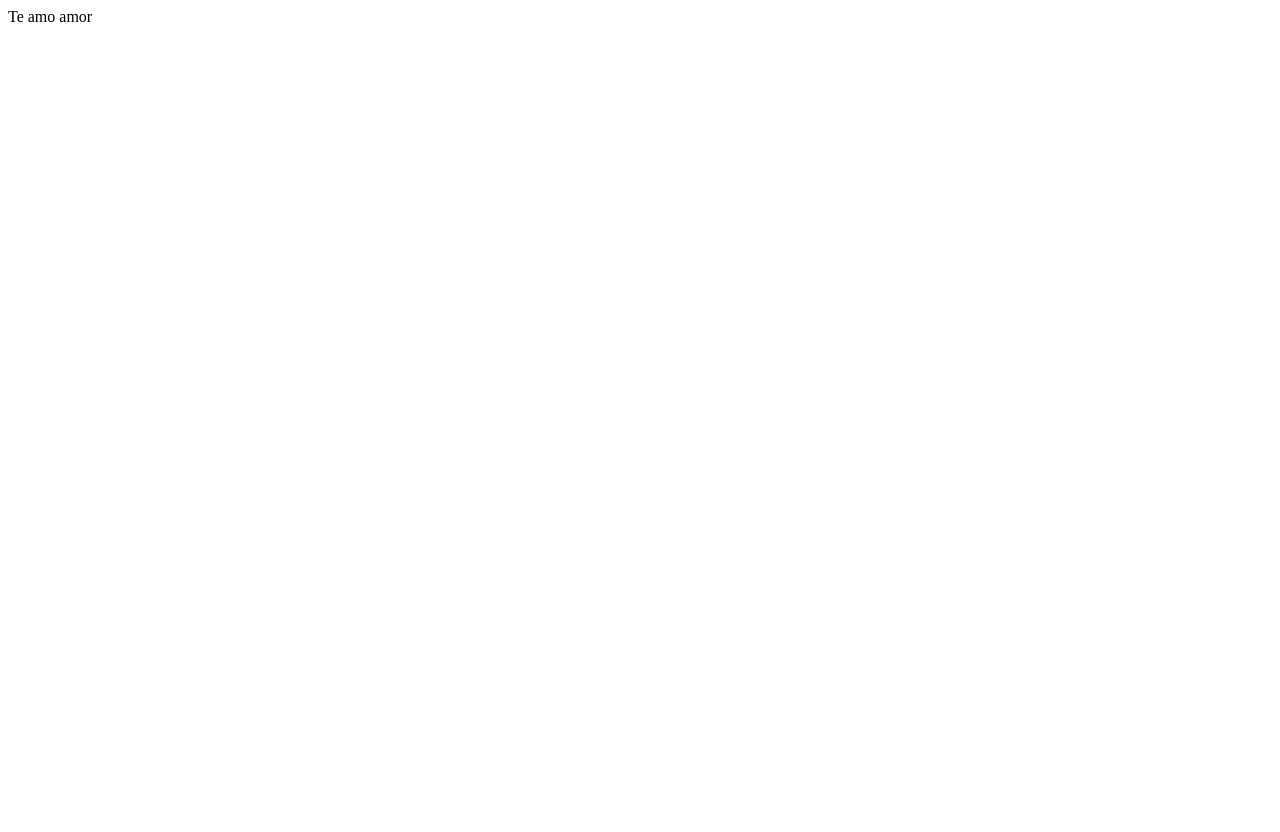
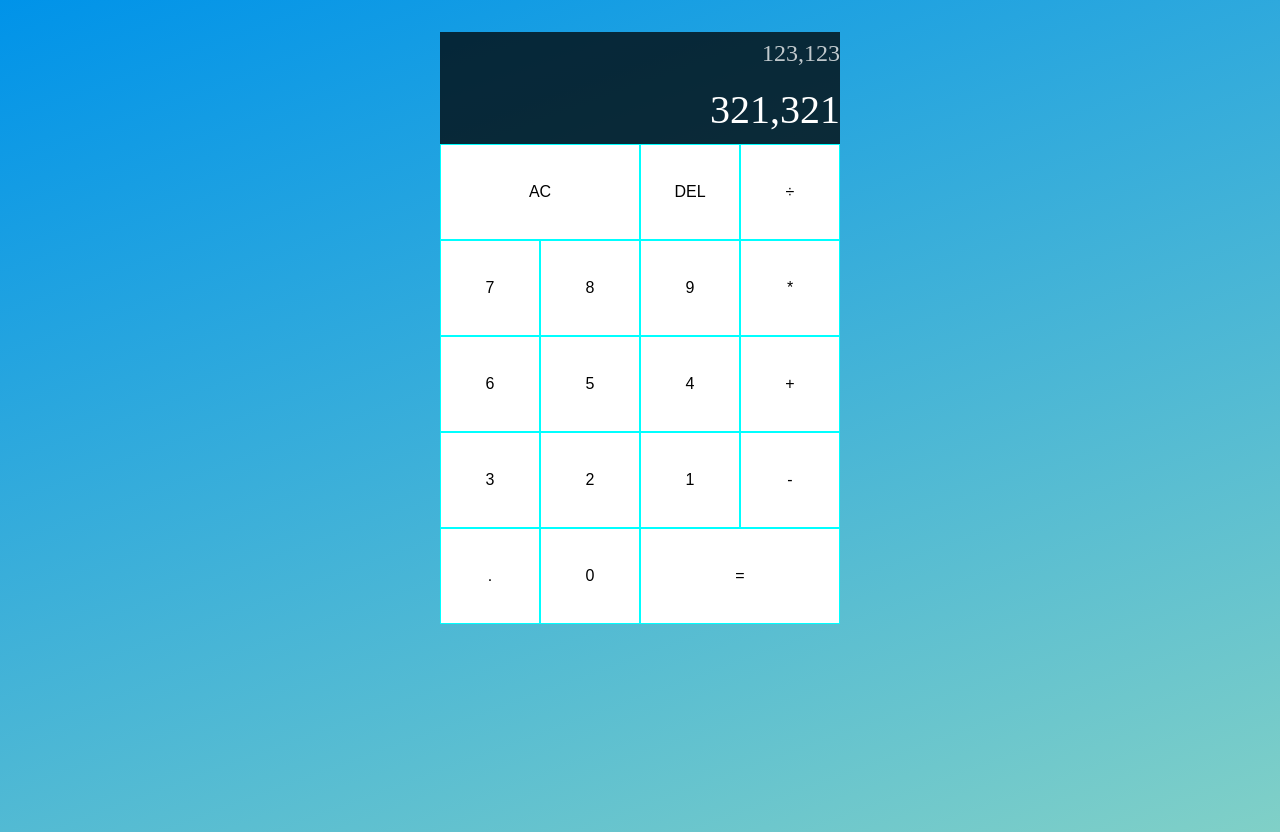
Before and after one commit to DevCaique/Calculator, a React (Vite) app: page / in a window 1280 px wide. Before the commit the page ends 800 px from the top, so only its background shows below. Built offline with nearby package versions, Linux system fonts and the light colour scheme.

Commit message:
basic style added

```diff
--- /dev/null
+++ b/src/App.css
@@ -0,0 +1,77 @@
+/* ======================================== Google Fonts ======================================== */
+
+/* ======================================== HTML Formating ======================================== */
+
+* {
+  padding: 0;
+  margin: 0;
+  box-sizing: border-box;
+}
+
+body {
+  line-height: 1.6;
+  background-color: #0093e9;
+  background-image: linear-gradient(160deg, #0093e9 0%, #80d0c7 100%);
+  min-height: 100vh;
+  overflow: hidden;
+}
+
+h1,
+h2,
+h3,
+h4,
+h5 {
+  line-height: 1;
+}
+
+/* ======================================== Styling ======================================== */
+
+.calculator {
+  width: min(25rem, 90%);
+  margin-inline: auto;
+  margin-block: 2em;
+}
+
+.calculator button {
+  cursor: pointer;
+  font-size: 1rem;
+  outline: none;
+  border: 1px solid cyan;
+  background-color: rgb(255 255 255);
+}
+
+.calculator-btn-area button:hover,
+.calculator-btn-area button:focus {
+  background-color: cyan;
+}
+
+.span-2 {
+  grid-column: span 2;
+}
+
+.output {
+  background-color: rgb(0 0 0 / 0.75);
+  height: 7rem;
+  display: flex;
+  flex-direction: column;
+  align-items: flex-end;
+  justify-content: space-around;
+  word-wrap: break-word;
+  word-break: break-all;
+}
+
+.previous-operand {
+  color: rgb(255 255 255 / 0.75);
+  font-size: 1.5em;
+}
+
+.current-operand {
+  color: rgb(255 255 255);
+  font-size: 2.5rem;
+}
+
+.calculator-btn-area {
+  display: grid;
+  grid-template-columns: repeat(4, 1fr);
+  grid-template-rows: repeat(5, 6rem);
+}
--- a/src/App.jsx
+++ b/src/App.jsx
@@ -1,3 +1,35 @@
+import "./App.css";
+
 export function App() {
-  return <>Te amo amor</>;
+  return (
+    <>
+      {/* Te amo amor */}
+      <div className="calculator">
+        <div className="output">
+          <div className="previous-operand">123,123</div>
+          <div className="current-operand">321,321</div>
+        </div>
+        <div className="calculator-btn-area">
+          <button className="span-2"> AC </button>
+          <button> DEL </button>
+          <button> ÷ </button>
+          <button> 7 </button>
+          <button> 8 </button>
+          <button> 9 </button>
+          <button> * </button>
+          <button> 6 </button>
+          <button> 5 </button>
+          <button> 4 </button>
+          <button> + </button>
+          <button> 3 </button>
+          <button> 2 </button>
+          <button> 1 </button>
+          <button> - </button>
+          <button> . </button>
+          <button> 0 </button>
+          <button className="span-2"> = </button>
+        </div>
+      </div>
+    </>
+  );
 }
```
